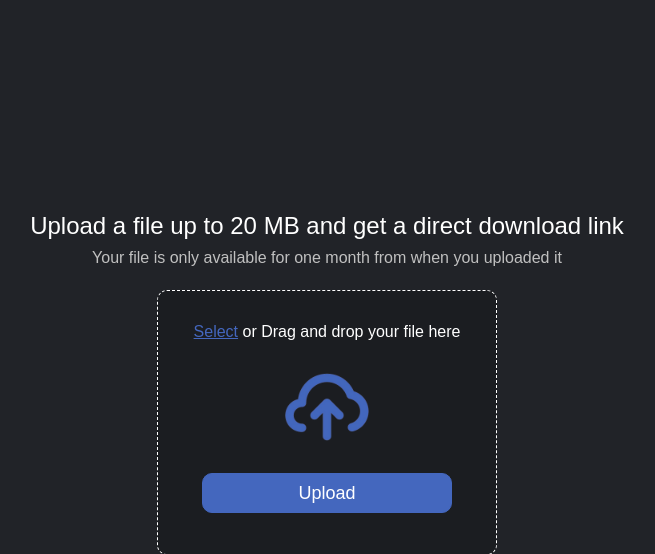
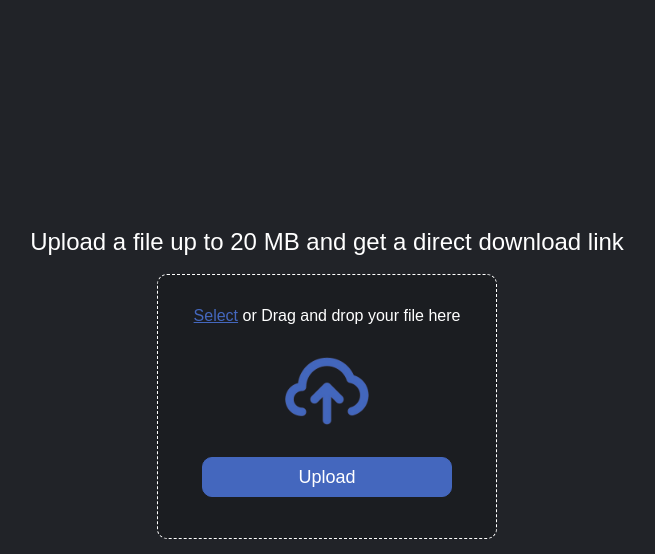
Before and after one commit to 0x0906/File-Uploader, a PHP site: page / in a window 1280 px wide. Shown: the top 554 px of the page, without its empty margins (313-968 px from the left). Run offline with PHP 8.4, Linux system fonts and the light colour scheme; some web fonts are replaced.

Commit message:
Update index.php

```diff
--- a/index.php
+++ b/index.php
@@ -87,8 +87,7 @@
 
     <div class="container">
         <div class="info">
-            <h2><span id="notify">Upload a file up to 20 MB</span> and get a direct download link</h4>
-            <h4>Your file is only available for one month from when you uploaded it</h6>
+            <h2><span id="notify">Upload a file up to 20 MB</span> and get a direct download link</h2>
             </div>
 
         <div class="response-container">
```
